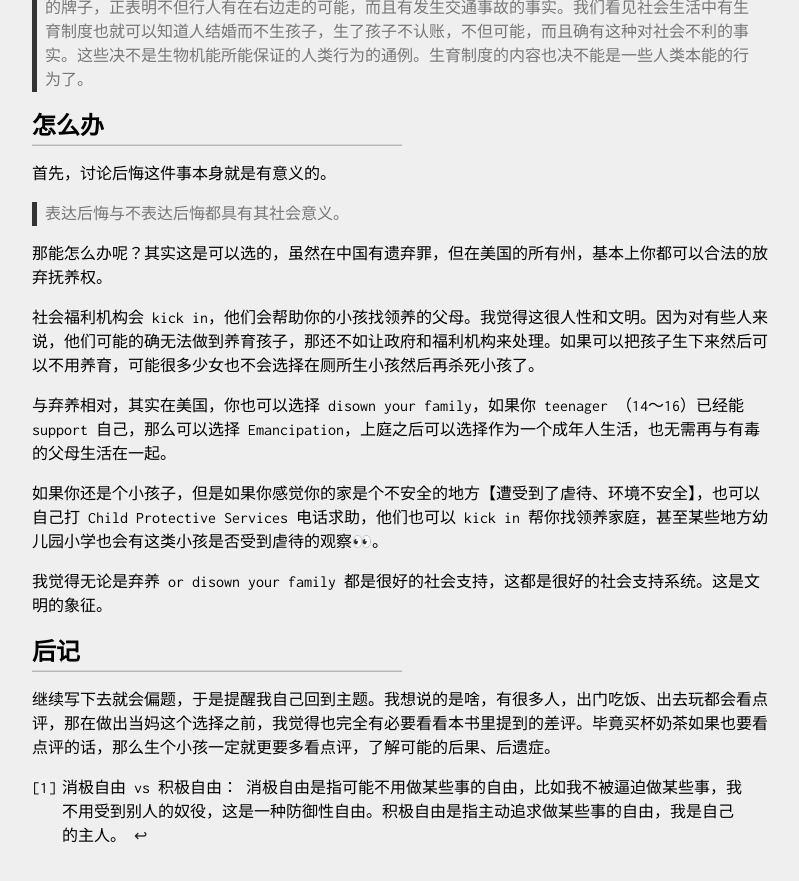
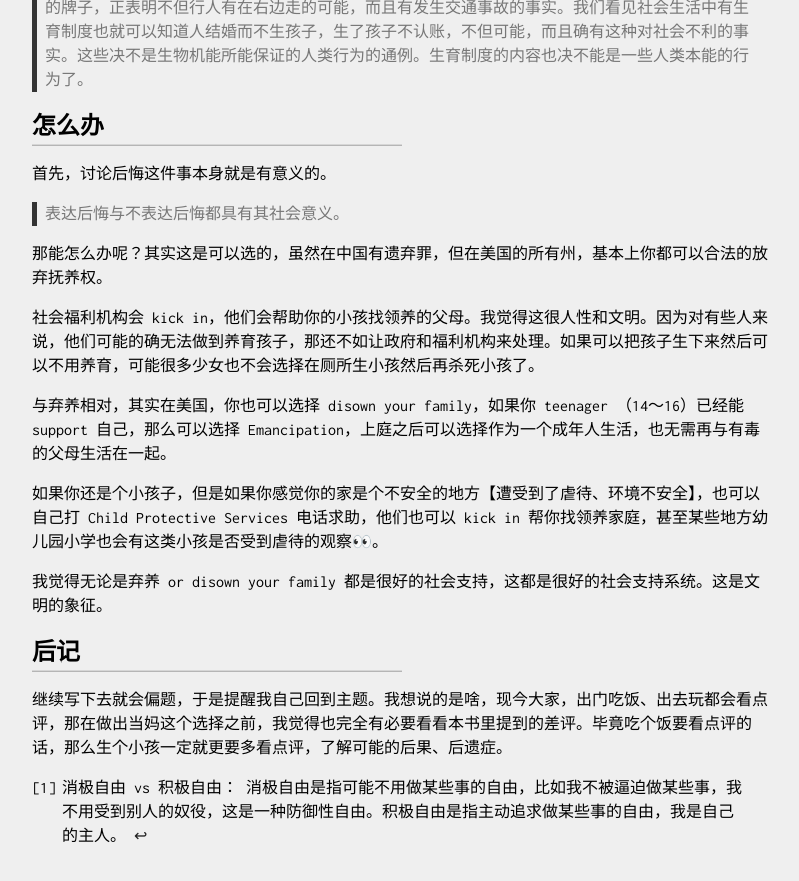
Before and after one commit to xue-think/xue-think.github.io, a Jekyll site: the page built from _posts/2024-04-05-regretting-motherhood.md, in a window 1280 px wide and 900 px high, scrolled down 1688 px. Shown: the top 881 px of the window, without its empty margins (238-1037 px from the left). Built offline with Jekyll 4.4.1, drawn with Linux system fonts in a browser that asks for light colours; comment, search, counter and statistics services are not loaded; some of the changed text lies outside the part shown.

Commit message:
Update 2024-04-05-regretting-motherhood.md

```diff
--- a/_posts/2024-04-05-regretting-motherhood.md
+++ b/_posts/2024-04-05-regretting-motherhood.md
@@ -29,7 +29,7 @@ tags: [心理-大脑-政治]
 
 ### 愿意 vs 同意
 
-> 我并不是第一个指出“同意”和“愿意”有所区别的人，
+> 我并不是第一个指出“同意”和“愿意”有所区别的人
 
 
 这是很明显的，同意不同于愿意，我可能在职场中，可能由于老板的要求我同意做某些事情，但这绝不代表我愿意。
@@ -91,4 +91,4 @@ tags: [心理-大脑-政治]
 
 ## 后记
 
-继续写下去就会偏题，于是提醒我自己回到主题。我想说的是啥，有很多人，出门吃饭、出去玩都会看点评，那在做出当妈这个选择之前，我觉得也完全有必要看看本书里提到的差评。毕竟买杯奶茶如果也要看点评的话，那么生个小孩一定就更要多看点评，了解可能的后果、后遗症。
+继续写下去就会偏题，于是提醒我自己回到主题。我想说的是啥，现今大家，出门吃饭、出去玩都会看点评，那在做出当妈这个选择之前，我觉得也完全有必要看看本书里提到的差评。毕竟吃个饭要看点评的话，那么生个小孩一定就更要多看点评，了解可能的后果、后遗症。
```
